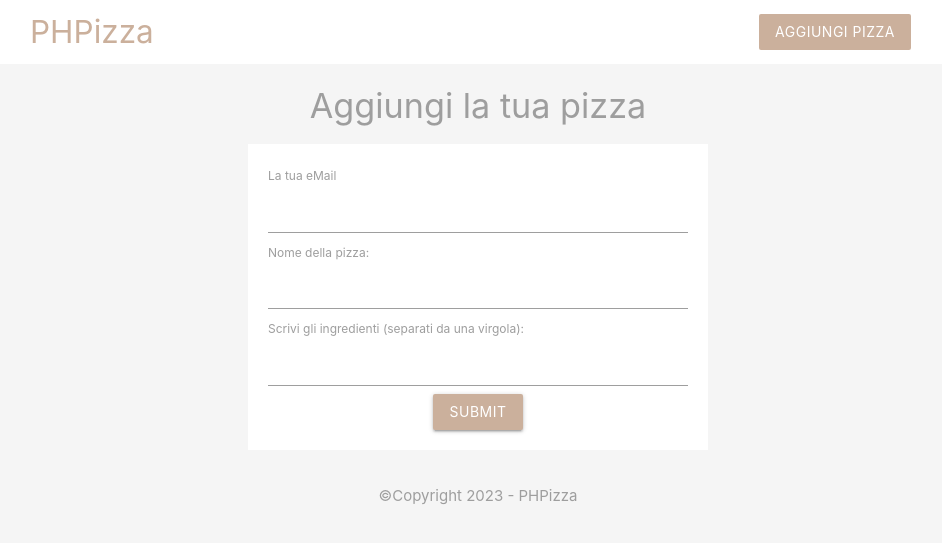
After one commit to VincenzoRuggiero/php_pizza, a PHP site: page /add.php in a window 1280 px wide. The commit adds this page. Shown: the top 543 px of the page, without its empty margins (162-1104 px from the left). Run offline with PHP 8.4, Linux system fonts and the light colour scheme.

Commit message:
Add new page with form

```diff
--- /dev/null
+++ b/add.php
@@ -0,0 +1,31 @@
+<?php
+
+?>
+
+<!DOCTYPE html>
+<html lang="en">
+
+<?php include("templates/header.php"); ?>
+
+<section class="container grey-text">
+    <h4 class="center">Aggiungi la tua pizza</h4>
+    <form action="" method="POST" class="white">
+        <label for="email">La tua eMail</label>
+        <input type="email" name="email">
+
+        <label for="title">Nome della pizza:</label>
+        <input type="text" name="title">
+
+        <label for="ingredients">Scrivi gli ingredienti (separati da una virgola):</label>
+        <input type="text" name="ingredients">
+
+        <div class="center">
+            <input type="submit" name="submit" value="submit" class="btn brand">
+        </div>
+    </form>
+</section>
+
+<?php include("templates/footer.php"); ?>
+
+
+</html>
--- a/style.css
+++ b/style.css
@@ -5,3 +5,9 @@
 .brand-text {
   color: #cbb09c !important;
 }
+
+form {
+  max-width: 460px;
+  margin: 20px auto;
+  padding: 20px;
+}
```
